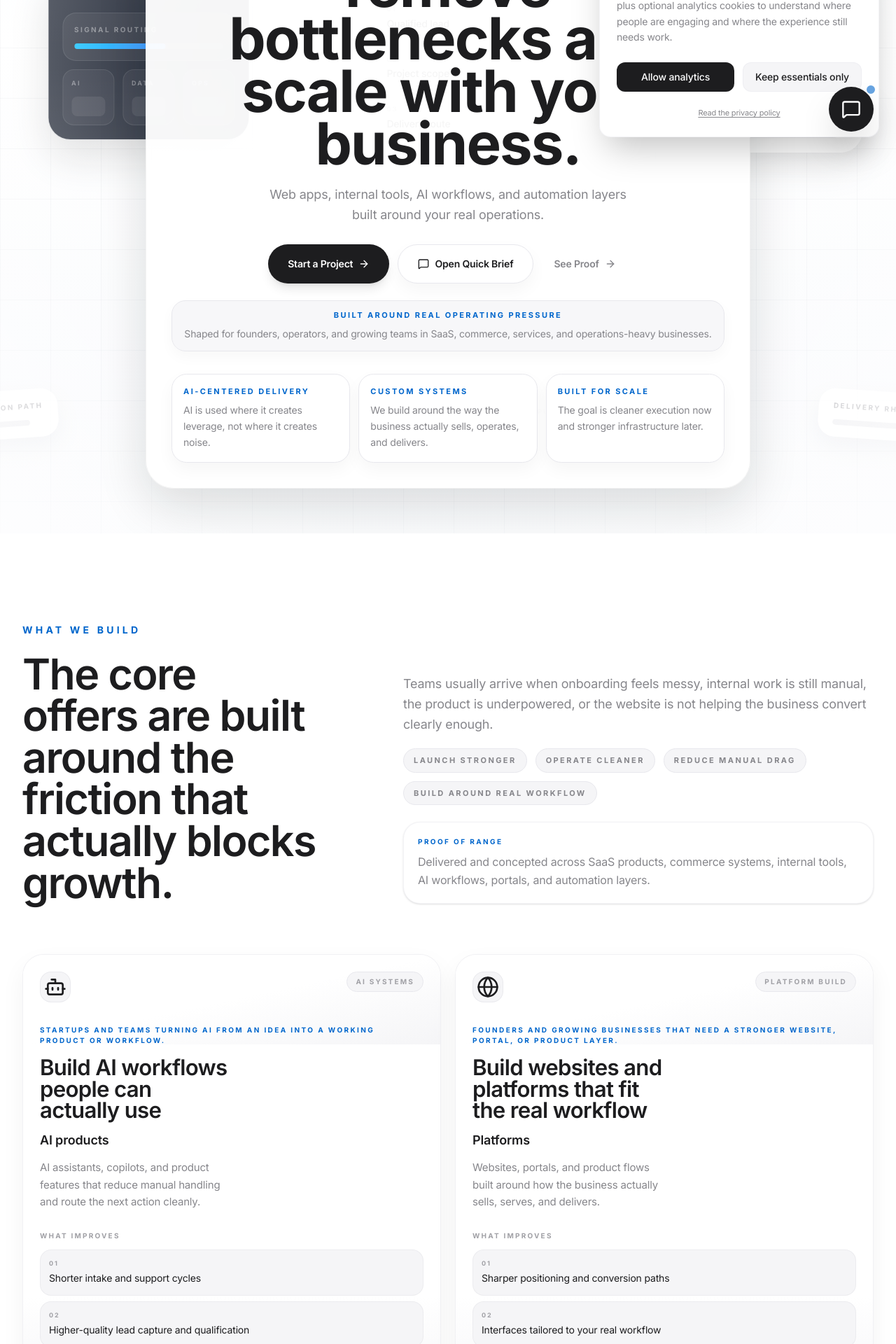
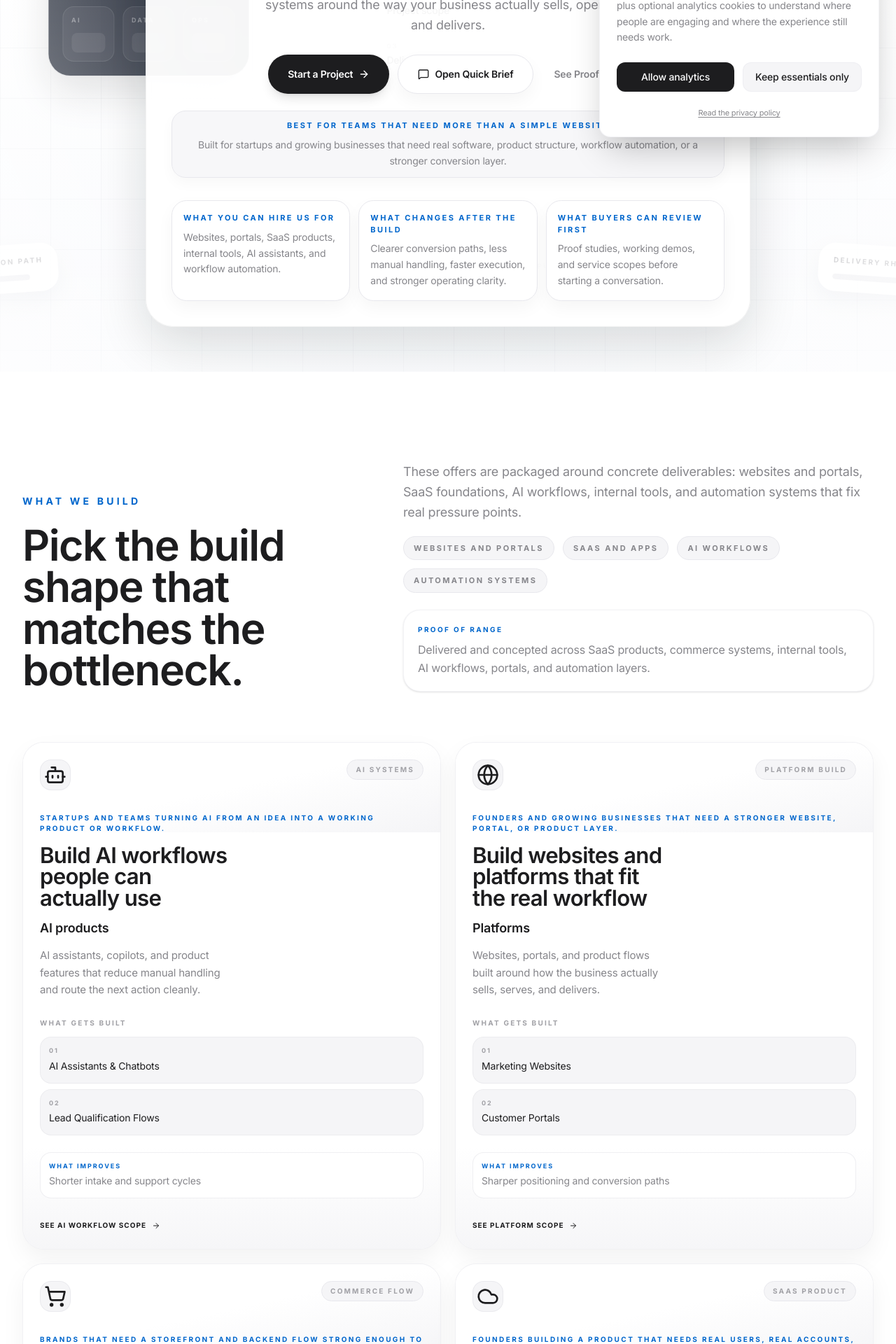
Before and after one commit to bakaltech/bakal-digital, a React (Vite) app: page / in a window 1280 px wide. Shown: the part 580-2500 px from the top of the page at 70% size. Built offline with nearby package versions, Linux system fonts and the light colour scheme.

Commit message:
Restructure homepage around buyer paths and proof

```diff
--- a/src/components/AIAgent.tsx
+++ b/src/components/AIAgent.tsx
@@ -1,6 +1,7 @@
 import React, { useEffect, useRef, useState } from 'react';
 import { AnimatePresence, motion } from 'motion/react';
 import { Loader2, Maximize2, MessageSquare, Minimize2, RotateCcw, Send, Sparkles, X } from 'lucide-react';
+import { useLocation } from 'react-router-dom';
 import { advanceGuidedChat, type GuidedChatResponse } from '../lib/guidedChat';
 import { isValidEmail } from '../lib/validation';
 
@@ -12,8 +13,10 @@ const openingMessage = "I'm the Bakal project guide. I will ask a few quick ques
 const initialReplies = ['Website or platform', 'AI workflow', 'Automation and reporting'];
 
 export default function AIAgent() {
+  const location = useLocation();
   const [isOpen, setIsOpen] = useState(false);
   const [isMinimized, setIsMinimized] = useState(false);
+  const [showLauncher, setShowLauncher] = useState(() => (typeof window === 'undefined' ? true : window.location.pathname !== '/'));
   const [messages, setMessages] = useState<ChatMessage[]>([
     { role: 'model', text: openingMessage },
   ]);
@@ -57,6 +60,20 @@ export default function AIAgent() {
     window.addEventListener('open-chat', handleOpenChat as EventListener);
     return () => window.removeEventListener('open-chat', handleOpenChat as EventListener);
   }, []);
+
+  useEffect(() => {
+    const updateLauncherVisibility = () => {
+      const isHome = location.pathname === '/';
+      setShowLauncher(!isHome || window.scrollY > 720);
+    };
+
+    updateLauncherVisibility();
+    window.addEventListener('scroll', updateLauncherVisibility, { passive: true });
+
+    return () => {
+      window.removeEventListener('scroll', updateLauncherVisibility);
+    };
+  }, [location.pathname]);
 
   const handleSend = async (textOverride?: string) => {
     const messageText = textOverride || input.trim();
@@ -132,7 +149,7 @@ export default function AIAgent() {
   return (
     <div className="fixed inset-0 z-[90] pointer-events-none">
       <AnimatePresence>
-        {!isOpen && (
+        {!isOpen && showLauncher && (
           <motion.button
             initial={{ scale: 0, opacity: 0 }}
             animate={{ scale: 1, opacity: 1 }}
--- a/src/components/InteractiveHero.tsx
+++ b/src/components/InteractiveHero.tsx
@@ -214,15 +214,15 @@ export default function InteractiveHero() {
         >
           <div className="relative z-10 text-center">
             <div className="inline-flex items-center rounded-full border border-brand-100 bg-white px-4 py-2 text-[11px] font-bold uppercase tracking-[0.26em] text-accent shadow-[0_8px_20px_rgba(17,19,21,0.05)]">
-              For Startups And Growing Businesses
+              Product Builder + AI Automation Studio
             </div>
 
             <h1 className="mx-auto mt-6 max-w-[12ch] text-balance text-[clamp(2.5rem,9vw,5.2rem)] font-bold leading-[0.9] text-ink sm:max-w-[13ch]">
-              Custom software, AI tools, and automation systems that remove bottlenecks and scale with your business.
+              Custom software and AI workflows that remove bottlenecks fast.
             </h1>
 
             <p className="mx-auto mt-5 max-w-[34rem] text-base leading-relaxed text-brand-400 sm:text-[1.05rem] md:text-[1.12rem]">
-              Web apps, internal tools, AI workflows, and automation layers built around your real operations.
+              We build websites, apps, portals, internal tools, and automation systems around the way your business actually sells, operates, and delivers.
             </p>
 
             <div className="mt-7 flex flex-col items-stretch justify-center gap-3 sm:flex-row sm:flex-wrap sm:items-center">
@@ -251,17 +251,17 @@ export default function InteractiveHero() {
             </div>
 
             <div className="mt-6 rounded-[1.25rem] border border-brand-100 bg-soft/75 px-4 py-3 text-center shadow-[0_8px_20px_rgba(17,19,21,0.03)]">
-              <p className="text-[11px] font-bold uppercase tracking-[0.22em] text-accent">Built around real operating pressure</p>
+              <p className="text-[11px] font-bold uppercase tracking-[0.22em] text-accent">Best for teams that need more than a simple website</p>
               <p className="mt-2 text-sm leading-relaxed text-brand-400">
-                Shaped for founders, operators, and growing teams in SaaS, commerce, services, and operations-heavy businesses.
+                Built for startups and growing businesses that need real software, product structure, workflow automation, or a stronger conversion layer.
               </p>
             </div>
 
             <div className="mt-8 grid gap-3 md:grid-cols-3">
               {[
-                ['AI-centered delivery', 'AI is used where it creates leverage, not where it creates noise.'],
-                ['Custom systems', 'We build around the way the business actually sells, operates, and delivers.'],
-                ['Built for scale', 'The goal is cleaner execution now and stronger infrastructure later.'],
+                ['What you can hire us for', 'Websites, portals, SaaS products, internal tools, AI assistants, and workflow automation.'],
+                ['What changes after the build', 'Clearer conversion paths, less manual handling, faster execution, and stronger operating clarity.'],
+                ['What buyers can review first', 'Proof studies, working demos, and service scopes before starting a conversation.'],
               ].map(([title, detail]) => (
                 <div key={title} className="rounded-[1.35rem] border border-brand-100 bg-white p-4 text-left shadow-[0_10px_24px_rgba(17,19,21,0.04)]">
                   <p className="mb-2 text-[11px] font-bold uppercase tracking-[0.22em] text-accent">{title}</p>
--- a/src/pages/Home.tsx
+++ b/src/pages/Home.tsx
@@ -17,6 +17,7 @@ interface CategoryCardProps {
     offerTitle: string;
     description: string;
     outcomes: string[];
+    features: string[];
     label: string;
     cta: string;
     icon: React.ReactNode;
@@ -61,14 +62,18 @@ const CategoryCard: React.FC<CategoryCardProps> = ({ category, idx }) => (
       </div>
 
       <div className="mt-auto pt-7">
-        <p className="mb-3 text-[10px] font-bold uppercase tracking-[0.22em] text-brand-300">What improves</p>
+        <p className="mb-3 text-[10px] font-bold uppercase tracking-[0.22em] text-brand-300">What gets built</p>
         <div className="mb-6 grid gap-2">
-          {category.outcomes.slice(0, 2).map((outcome, outcomeIndex) => (
-            <div key={outcome} className="rounded-[1rem] border border-brand-100/70 bg-soft px-3 py-3">
-              <p className="text-[9px] font-bold uppercase tracking-[0.22em] text-brand-300">0{outcomeIndex + 1}</p>
-              <p className="mt-1 text-sm leading-relaxed text-ink">{outcome}</p>
+          {category.features.slice(0, 2).map((feature, featureIndex) => (
+            <div key={feature} className="rounded-[1rem] border border-brand-100/70 bg-soft px-3 py-3">
+              <p className="text-[9px] font-bold uppercase tracking-[0.22em] text-brand-300">0{featureIndex + 1}</p>
+              <p className="mt-1 text-sm leading-relaxed text-ink">{feature}</p>
             </div>
           ))}
+        </div>
+        <div className="mb-6 rounded-[1rem] border border-brand-100/70 bg-white px-3 py-3">
+          <p className="text-[9px] font-bold uppercase tracking-[0.22em] text-accent">What improves</p>
+          <p className="mt-1 text-sm leading-relaxed text-brand-400">{category.outcomes[0]}</p>
         </div>
         <Link to={`/services/${category.id}`} className="inline-flex items-center text-[10px] font-bold uppercase tracking-widest text-ink transition-colors hover:text-accent">
           {category.cta}
@@ -111,6 +116,7 @@ export default function Home() {
     description: service.homepageSummary,
     icon: service.icon,
     outcomes: service.outcomes,
+    features: service.features,
     label: service.theme.label,
     cta: service.ctaLabel,
   }));
@@ -125,15 +131,15 @@ export default function Home() {
             <div className="max-w-xl">
               <p className="text-xs sm:text-sm font-bold uppercase tracking-[0.28em] sm:tracking-[0.3em] text-accent mb-4 sm:mb-6">What We Build</p>
               <h2 className="text-[2rem] sm:text-4xl md:text-[3.8rem] font-semibold text-ink leading-[0.98] tracking-tight">
-                The core offers are built around the friction that actually blocks growth.
+                Pick the build shape that matches the bottleneck.
               </h2>
             </div>
             <div className="max-w-2xl lg:justify-self-end">
               <p className="text-base sm:text-lg md:text-[1.12rem] text-brand-400 leading-relaxed">
-                Teams usually arrive when onboarding feels messy, internal work is still manual, the product is underpowered, or the website is not helping the business convert clearly enough.
+                These offers are packaged around concrete deliverables: websites and portals, SaaS foundations, AI workflows, internal tools, and automation systems that fix real pressure points.
               </p>
               <div className="mt-5 flex flex-wrap gap-3">
-                {['Launch stronger', 'Operate cleaner', 'Reduce manual drag', 'Build around real workflow'].map((item) => (
+                {['Websites and portals', 'SaaS and apps', 'AI workflows', 'Automation systems'].map((item) => (
                   <span key={item} className="rounded-full border border-brand-100 bg-soft px-3.5 py-2 text-[11px] font-bold uppercase tracking-[0.22em] text-brand-400">
                     {item}
                   </span>
@@ -164,41 +170,43 @@ export default function Home() {
         <div className="max-w-7xl mx-auto px-6 lg:px-8">
           <div className="grid gap-8 xl:grid-cols-[minmax(0,0.9fr)_minmax(0,1.1fr)] xl:gap-14 items-start">
             <div className="max-w-xl">
-              <p className="text-xs sm:text-sm font-bold uppercase tracking-[0.28em] sm:tracking-[0.3em] text-accent mb-4 sm:mb-6">Who We Work With</p>
+              <p className="text-xs sm:text-sm font-bold uppercase tracking-[0.28em] sm:tracking-[0.3em] text-accent mb-4 sm:mb-6">Choose Your Path</p>
               <h2 className="text-[2rem] sm:text-4xl md:text-[3.4rem] font-semibold text-ink leading-[0.98] tracking-tight">
-                Best for teams that need software, automation, or product work tied to a real business bottleneck.
+                The site should help the right buyer recognize the right path quickly.
               </h2>
               <p className="mt-5 text-base sm:text-lg text-brand-400 leading-relaxed">
-                The fit is strongest when the business is launching something real, cleaning up a weak digital layer, or replacing manual work and disconnected tools with software that fits the way the team already operates.
+                Most inquiries land in one of three buckets: launching or upgrading a product, replacing manual operational drag, or fixing a weak digital layer that is hurting conversion and trust.
               </p>
               <p className="mt-4 text-base sm:text-lg text-ink leading-relaxed">
-                We work best with teams who already feel the cost of messy workflows and want software, automation, or AI tools that actually fit.
+                If one of these feels like your situation, the next move should feel obvious.
               </p>
               <div className="mt-8 rounded-[1.75rem] border border-brand-100/50 bg-white p-6 sm:p-7 shadow-sm">
-                <p className="text-[11px] font-bold uppercase tracking-[0.24em] text-accent mb-3">Best used when</p>
+                <p className="text-[11px] font-bold uppercase tracking-[0.24em] text-accent mb-3">Best fit</p>
                 <p className="text-sm sm:text-base text-brand-400 leading-relaxed">
-                  The strongest engagements are the ones where the business needs a real website, app, internal tool, workflow layer, or product system, not just a cosmetic refresh with no logic underneath.
+                  Best for teams who need real software, automation, product structure, or a stronger conversion layer, not just a cosmetic reskin with no system behind it.
                 </p>
               </div>
             </div>
 
-            <div className="grid xl:grid-cols-2 gap-4 sm:gap-5">
+            <div className="grid gap-4 sm:gap-5">
               {[
                 {
-                  title: 'Startups building a real product',
-                  text: 'Founders who need a credible website, app, SaaS product, or AI-enabled platform with enough structure to launch and learn from real users.',
+                  title: 'Launching or upgrading a product',
+                  text: 'Best when the business needs a real website, portal, app, or SaaS foundation with enough product structure to launch and grow.',
+                  cta: 'See product-facing services',
+                  href: '/services',
                 },
                 {
-                  title: 'Growing businesses replacing manual drag',
-                  text: 'Teams that are still moving work through spreadsheets, inboxes, patched automations, or disconnected tools across sales, onboarding, and delivery.',
+                  title: 'Replacing manual operational drag',
+                  text: 'Best when work is still moving through spreadsheets, inboxes, disconnected tools, or patchwork automations across sales, onboarding, and delivery.',
+                  cta: 'See automation and ops proof',
+                  href: '/portfolio',
                 },
                 {
-                  title: 'Operators who need custom systems',
-                  text: 'Businesses that need internal tools, portals, automation, and reporting shaped around the real workflow instead of forcing the workflow to fit the software.',
-                },
-                {
-                  title: 'Brands that need a stronger digital layer',
-                  text: 'Companies whose positioning, website, and product experience need to convert more clearly while the backend operation becomes easier to run.',
+                  title: 'Fixing a weak digital layer',
+                  text: 'Best when the current website, storefront, or customer flow is leaking trust, confusing the offer, or undercutting conversion.',
+                  cta: 'See proof before inquiry',
+                  href: '/portfolio',
                 },
               ].map((item, idx) => (
                 <motion.div key={item.title} initial={{ opacity: 0, y: 18 }} whileInView={{ opacity: 1, y: 0 }} viewport={{ once: true }} transition={{ duration: 0.6, delay: idx * 0.08 }} className="rounded-[1.6rem] border border-brand-100/50 bg-white p-5 sm:p-7 shadow-sm">
@@ -207,6 +215,10 @@ export default function Home() {
                   </div>
                   <h3 className="text-xl sm:text-2xl font-semibold text-ink tracking-tight mb-3">{item.title}</h3>
                   <p className="text-sm sm:text-base text-brand-400 leading-relaxed">{item.text}</p>
+                  <Link to={item.href} className="mt-5 inline-flex items-center gap-2 text-[11px] font-bold uppercase tracking-[0.22em] text-ink transition-colors hover:text-accent">
+                    {item.cta}
+                    <ArrowRight className="w-3 h-3" />
+                  </Link>
                 </motion.div>
               ))}
             </div>
@@ -222,15 +234,15 @@ export default function Home() {
             <div className="max-w-xl">
               <p className="text-xs sm:text-sm font-semibold uppercase tracking-[0.24em] sm:tracking-widest text-accent mb-4 sm:mb-6">Proof In Practice</p>
               <h2 className="text-[2rem] sm:text-4xl md:text-[3.4rem] font-semibold text-ink tracking-tight leading-[1]">
-                Real examples of the problems, builds, and outcomes this studio is set up to handle.
+                Three proof stories that show the problem, the build, and the business gain at a glance.
               </h2>
               <p className="mt-5 text-base sm:text-lg md:text-[1.08rem] text-brand-400 leading-relaxed">
-                These are concept-backed proof stories. Each one shows the pressure point, the product or workflow layer we would build, and the business outcome it is meant to improve.
+                The point of this section is speed: you should be able to scan the pressure point, see what gets built, and decide whether the approach feels commercially useful in under a minute.
               </p>
               <div className="mt-6 rounded-[1.5rem] border border-brand-100/50 bg-soft p-5 shadow-sm">
-                <p className="text-[10px] font-bold uppercase tracking-[0.24em] text-accent mb-2">How to read them</p>
+                <p className="text-[10px] font-bold uppercase tracking-[0.24em] text-accent mb-2">What to look for</p>
                 <p className="text-sm sm:text-base text-brand-400 leading-relaxed">
-                  Judge the clarity of the problem, the shape of the build, and whether the outcome sounds commercially useful. That is the level of thinking we bring into real engagements.
+                  Does the problem sound real, does the build shape make sense, and does the result map to revenue, operations, or delivery quality? That is the standard each engagement is designed around.
                 </p>
               </div>
             </div>
@@ -249,6 +261,8 @@ export default function Home() {
                         {project.title}
                       </span>
                     </div>
+                    <h3 className="mt-4 text-2xl font-semibold tracking-tight text-ink">{project.title}</h3>
+                    <p className="mt-2 text-sm sm:text-base text-brand-400 leading-relaxed">{context.audience}</p>
                     <div className="mt-4 grid gap-4 xl:grid-cols-[minmax(0,0.95fr)_minmax(0,1.05fr)_minmax(0,1fr)]">
                       <div className="rounded-[1.2rem] border border-brand-100/50 bg-soft px-4 py-4">
                         <p className="text-[9px] font-bold uppercase tracking-[0.22em] text-accent mb-2">Problem</p>
@@ -259,9 +273,28 @@ export default function Home() {
                         <p className="text-sm leading-relaxed text-brand-400">{project.solution}</p>
                       </div>
                       <div className="rounded-[1.2rem] border border-brand-100/50 bg-soft px-4 py-4">
-                        <p className="text-[9px] font-bold uppercase tracking-[0.22em] text-accent mb-2">What improves</p>
+                        <p className="text-[9px] font-bold uppercase tracking-[0.22em] text-accent mb-2">Result</p>
                         <p className="text-sm leading-relaxed text-brand-400">{context.commercialOutcome}</p>
                       </div>
+                    </div>
+                    <div className="mt-5 flex flex-col sm:flex-row gap-3">
+                      <Link to={`/portfolio/${project.id}`} className="inline-flex min-h-12 items-center justify-center gap-2 rounded-full bg-ink px-5 py-3 text-sm font-semibold text-white transition-colors hover:bg-accent">
+                        Open proof study
+                        <ArrowRight className="w-4 h-4" />
+                      </Link>
+                      <button
+                        type="button"
+                        onClick={() =>
+                          window.dispatchEvent(
+                            new CustomEvent('open-chat', {
+                              detail: { query: `I want a build shaped like ${project.title} for my business.` },
+                            }),
+                          )
+                        }
+                        className="inline-flex min-h-12 items-center justify-center gap-2 rounded-full border border-brand-100 bg-white px-5 py-3 text-sm font-semibold text-ink transition-colors hover:border-accent hover:text-accent"
+                      >
+                        Ask about this example
+                      </button>
                     </div>
                   </div>
                 );
@@ -350,6 +383,43 @@ export default function Home() {
         </div>
       </section>
 
+      <section className="py-14 sm:py-20 md:py-24 bg-paper border-t border-brand-100/30">
+        <div className="max-w-7xl mx-auto px-6 lg:px-8">
+          <div className="grid gap-8 xl:grid-cols-[minmax(0,0.78fr)_minmax(0,1.22fr)] xl:gap-14 items-start">
+            <div className="max-w-xl">
+              <p className="text-xs sm:text-sm font-semibold uppercase tracking-[0.24em] sm:tracking-widest text-accent mb-4 sm:mb-6">Typical Starting Points</p>
+              <h2 className="text-[2rem] sm:text-4xl md:text-[3.4rem] font-semibold text-ink tracking-tight leading-[1]">
+                Enough scope clarity to decide whether the engagement fits.
+              </h2>
+              <p className="mt-5 text-base sm:text-lg text-brand-400 leading-relaxed">
+                Not every project starts at the same depth. Some teams need a sharper website or portal first. Others need an automation layer, a SaaS foundation, or an internal system that clears repeated operational drag.
+              </p>
+            </div>
+            <div className="grid lg:grid-cols-3 gap-4 sm:gap-5">
+              {[
+                {
+                  title: 'Digital layer rebuild',
+                  text: 'Website, portal, or conversion-path work when the business needs sharper positioning, stronger UX, and a clearer path to action.',
+                },
+                {
+                  title: 'Product and platform build',
+                  text: 'SaaS, app, portal, or internal tool work when the idea is moving beyond mockups and needs product logic that can hold up.',
+                },
+                {
+                  title: 'Workflow and automation cleanup',
+                  text: 'AI routing, approvals, reporting, and system sync when the team is still doing too much by hand.',
+                },
+              ].map((item) => (
+                <div key={item.title} className="rounded-[1.5rem] border border-brand-100/50 bg-soft p-5 sm:p-6 shadow-sm">
+                  <p className="text-[10px] font-bold uppercase tracking-[0.24em] text-accent mb-3">{item.title}</p>
+                  <p className="text-sm sm:text-base text-brand-400 leading-relaxed">{item.text}</p>
+                </div>
+              ))}
+            </div>
+          </div>
+        </div>
+      </section>
+
       <section className="py-14 sm:py-20 md:py-24 bg-paper">
         <div className="max-w-7xl mx-auto px-6 lg:px-8">
           <div className="grid gap-8 xl:grid-cols-[minmax(0,0.8fr)_minmax(0,1.2fr)] xl:items-start">
```
